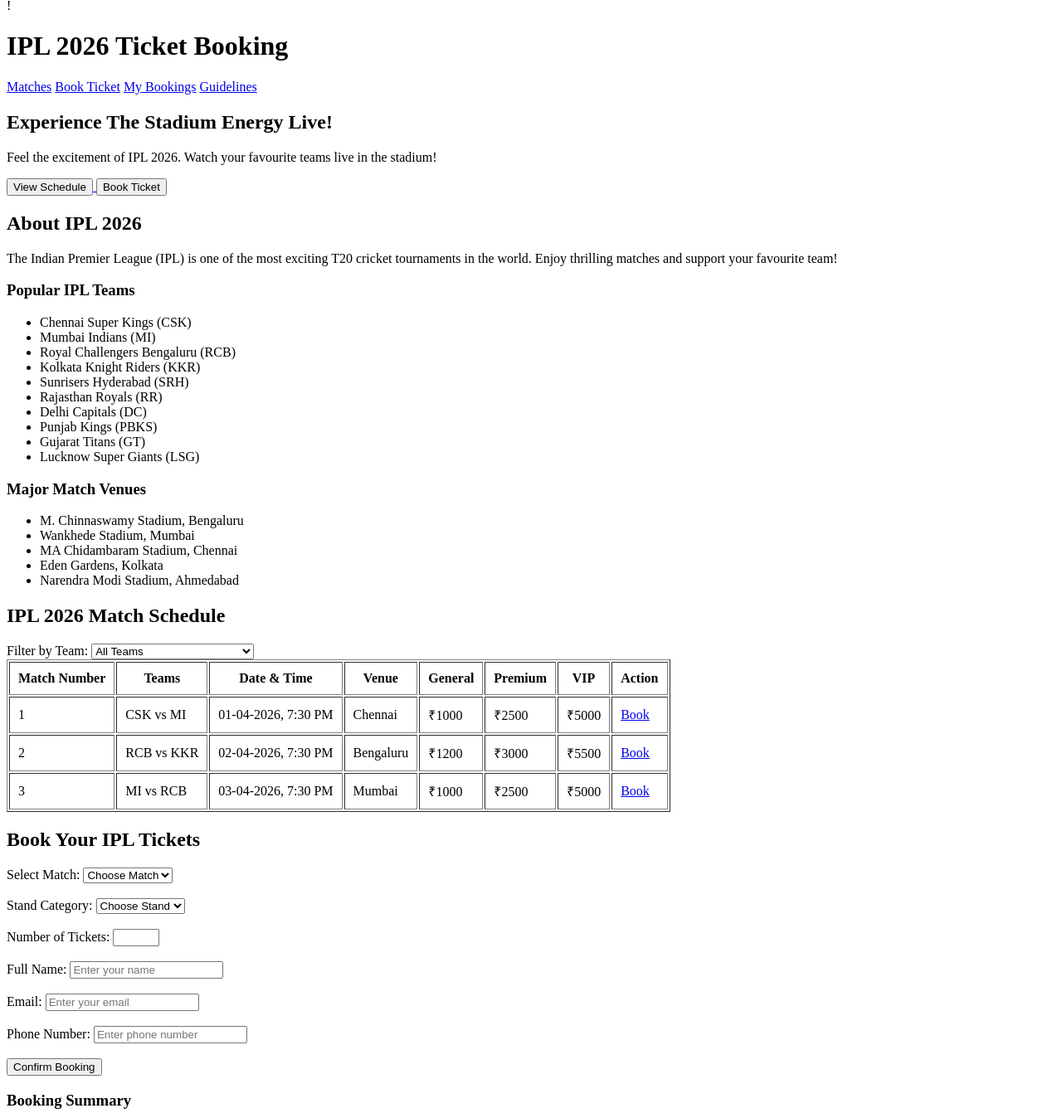
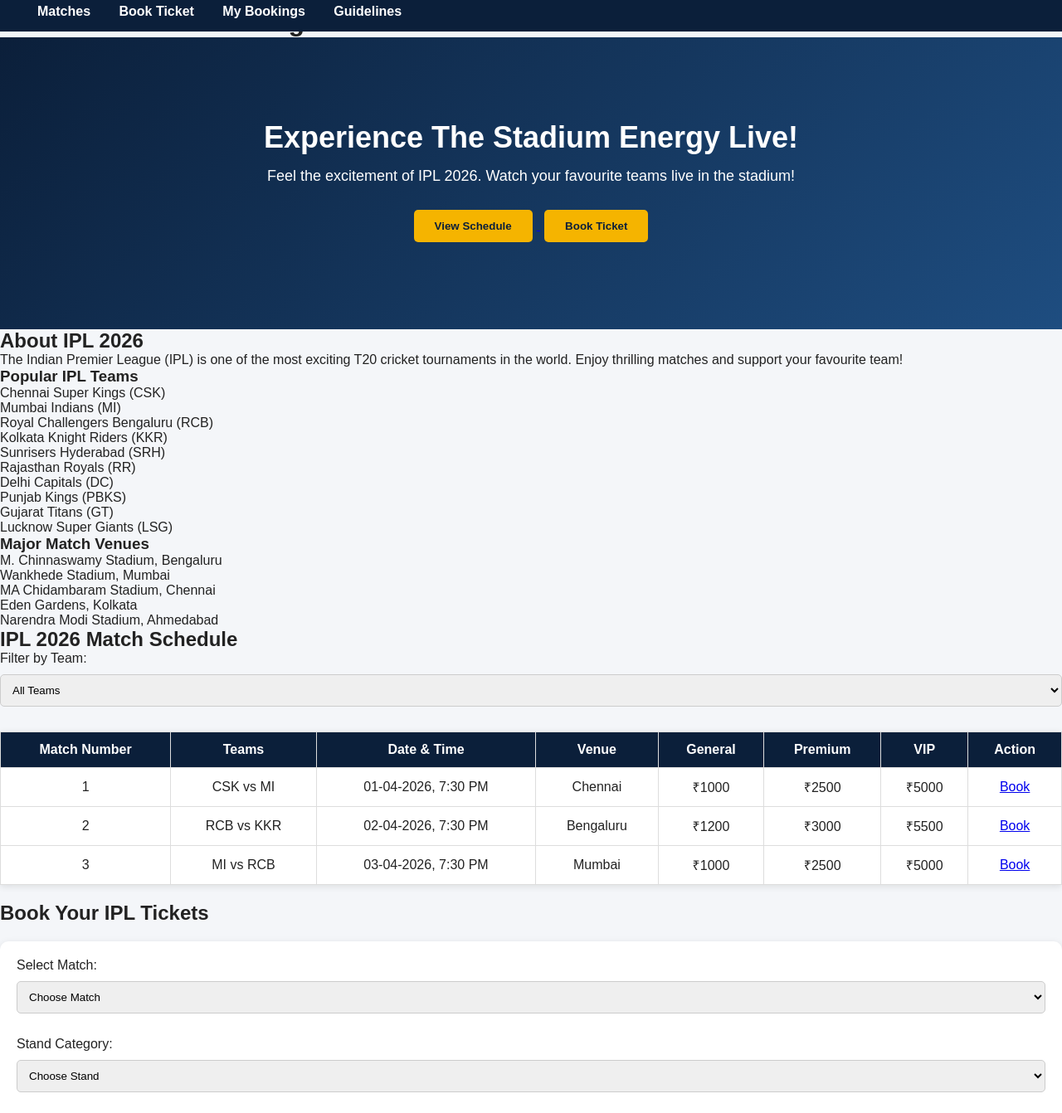
Before and after one commit to Dasharath949/IPL-Ticket-Booking, a plain HTML site: page index.html in a window 1280 px wide. Shown: the part 10-1352 px from the top of the page at 83% size. Drawn offline with Linux system fonts and the light colour scheme.

Commit message:
Add CSS styling for IPL ticket booking website

```diff
--- a/styles.css
+++ b/styles.css
@@ -4,3 +4,181 @@
     --background: #f4f6f9;
     --text: #222222;
 }
+* {
+    margin: 0;
+    padding: 0;
+    box-sizing: border-box;
+}
+
+body {
+    background-color: var(--background);
+    color: var(--text);
+    font-family: Arial, sans-serif;
+}
+
+nav {
+    position: fixed;
+    top: 0;
+    left: 0;
+    width: 100%;
+    background-color: var(--primary);
+    padding: 15px 30px;
+    z-index: 1000;
+}
+
+nav a {
+    color: white;
+    text-decoration: none;
+    margin: 0 15px;
+    font-weight: bold;
+}
+
+nav a:hover {
+    color: var(--accent);
+}
+#home {
+    background: linear-gradient(135deg, #0b1f3a, #1e4d80);
+    color: white;
+    text-align: center;
+    padding: 100px 20px;
+}
+
+#home h2 {
+    font-size: 36px;
+    margin-bottom: 15px;
+}
+
+#home p {
+    font-size: 18px;
+    margin-bottom: 25px;
+}
+
+#home button {
+    background-color: var(--accent);
+    color: var(--primary);
+    padding: 12px 25px;
+    border: none;
+    border-radius: 5px;
+    cursor: pointer;
+    font-weight: bold;
+    margin: 5px;
+}
+
+#home button:hover {
+    background-color: white;
+}
+/* Match Schedule Table */
+table {
+    width: 100%;
+    border-collapse: collapse;
+    margin: 20px 0;
+    background-color: white;
+    box-shadow: 0 2px 8px rgba(0, 0, 0, 0.1);
+}
+
+th, td {
+    padding: 12px;
+    border: 1px solid #ddd;
+    text-align: center;
+}
+
+th {
+    background-color: var(--primary);
+    color: white;
+}
+
+/* Cards */
+.card {
+    background-color: white;
+    padding: 20px;
+    margin: 20px 0;
+    border-radius: 10px;
+    box-shadow: 0 2px 8px rgba(0, 0, 0, 0.1);
+}
+
+/* Booking Form */
+form {
+    background-color: white;
+    padding: 20px;
+    margin: 20px 0;
+    border-radius: 10px;
+    box-shadow: 0 2px 8px rgba(0, 0, 0, 0.1);
+}
+
+input, select {
+    width: 100%;
+    padding: 10px;
+    margin: 10px 0;
+    border: 1px solid #ccc;
+    border-radius: 5px;
+}
+
+/* Footer */
+footer {
+    background-color: var(--primary);
+    color: white;
+    text-align: center;
+    padding: 20px;
+    margin-top: 30px;
+}
+/* Booking Summary */
+#bookingSummary {
+    background-color: white;
+    padding: 20px;
+    margin: 20px 0;
+    border-radius: 10px;
+    box-shadow: 0 2px 8px rgba(0, 0, 0, 0.1);
+}
+
+#bookingSummary h3 {
+    color: var(--primary);
+    margin-bottom: 10px;
+}
+
+/* My Ticket Bookings */
+#mybookings {
+    padding: 20px 0;
+}
+
+#mybookings h2 {
+    color: var(--primary);
+    margin-bottom: 15px;
+}
+
+/* Booking Guidelines */
+#guidelines {
+    padding: 20px;
+}
+
+#guidelines h2 {
+    color: var(--primary);
+    margin-bottom: 15px;
+}
+
+#guidelines div {
+    background-color: white;
+    padding: 15px;
+    margin-bottom: 15px;
+    border-radius: 8px;
+    box-shadow: 0 2px 8px rgba(0, 0, 0, 0.1);
+}
+
+#guidelines h3 {
+    color: var(--primary);
+    margin-bottom: 8px;
+}
+
+/* Confirm Booking Button */
+form button {
+    background-color: var(--primary);
+    color: white;
+    padding: 12px 25px;
+    border: none;
+    border-radius: 5px;
+    cursor: pointer;
+}
+
+form button:hover {
+    background-color: var(--accent);
+    color: var(--primary);
+}
```
